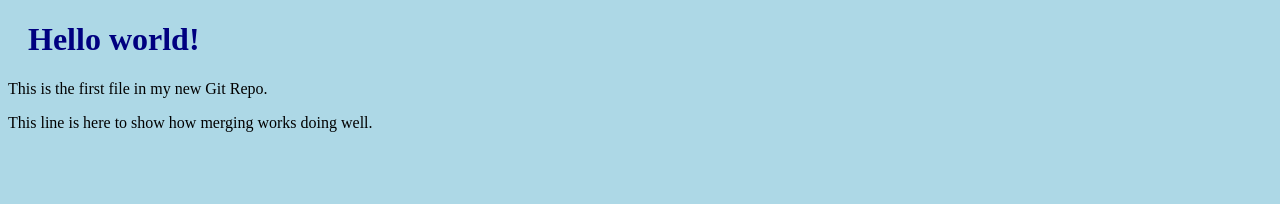
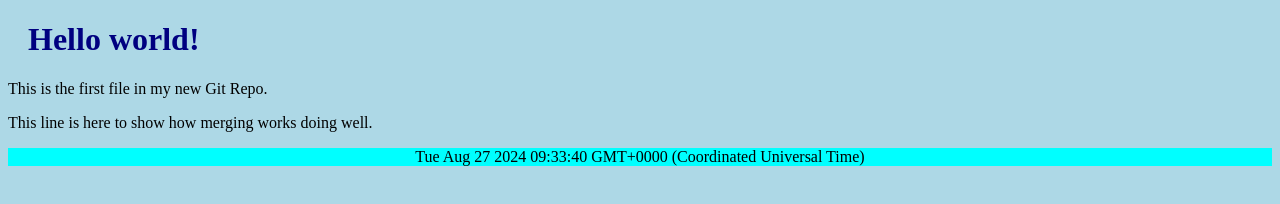
Before and after one commit to jitendra24x/TestApp, a plain HTML site: page index.html in a window 1280 px wide. Drawn offline with Linux system fonts and the light colour scheme.

Commit message:
timmer added in page

```diff
--- a/index.html
+++ b/index.html
@@ -3,12 +3,13 @@
 <head>
 <title>Hello World!</title>
 <link rel="stylesheet" href="bluestyle.css">
+<script src="./time.js"></script>
 </head>
 <body>
 
 <h1>Hello world!</h1>
 <p>This is the first file in my new Git Repo.</p>
 <p>This line is here to show how merging works doing well.</p>
-
+<p id="demo" style="background-color: aqua;text-align: center;"></p>
 </body>
 </html>
--- /dev/null
+++ b/time.js
@@ -0,0 +1,7 @@
+setInterval(myTimer, 1000);
+function myTimer() {
+
+    const d = new Date();
+    document.getElementById("demo").innerHTML = d;
+
+  }
```
